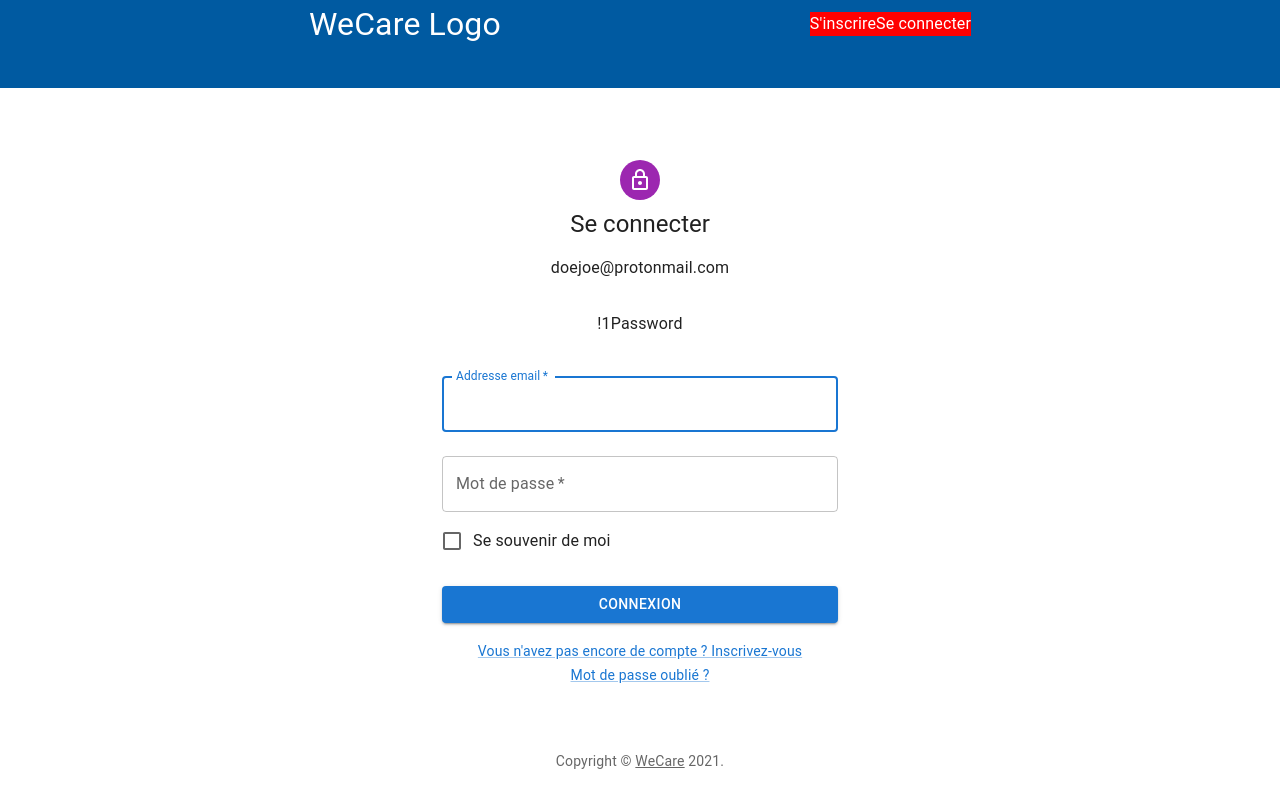
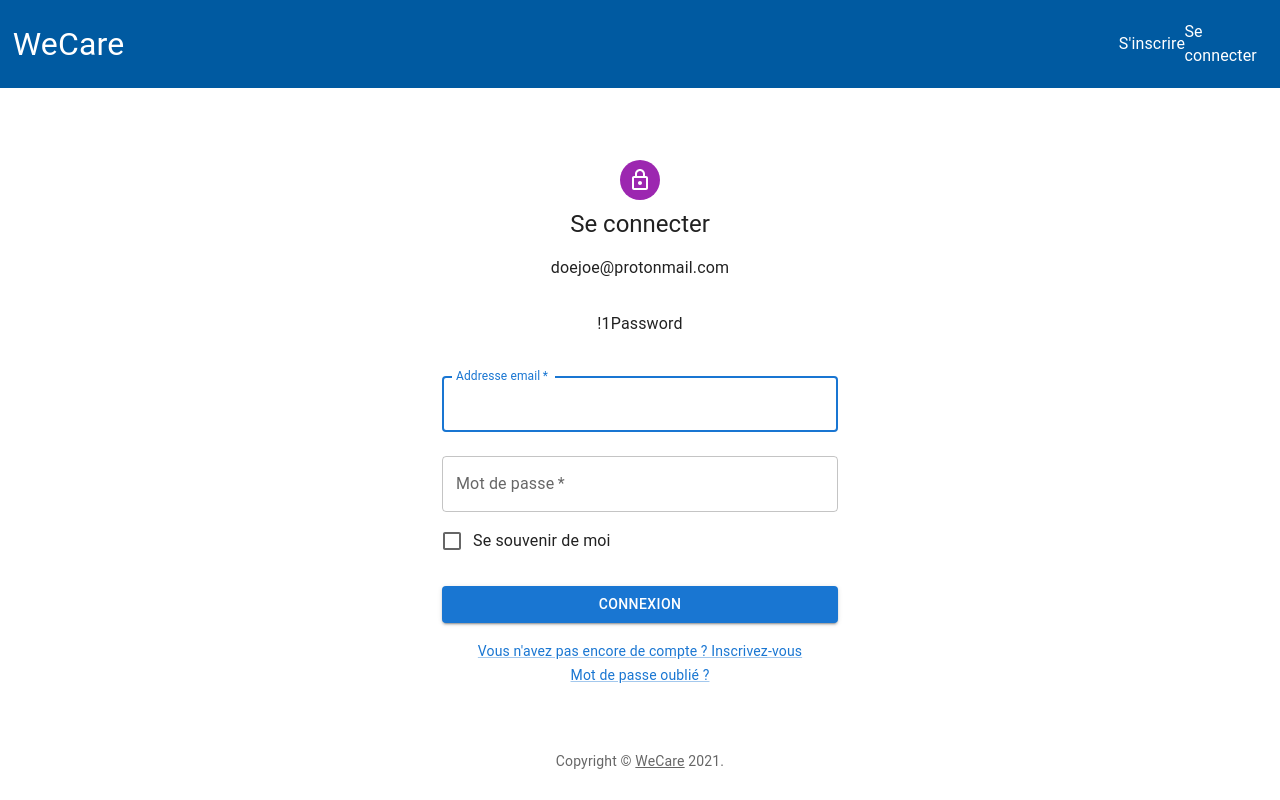
Before and after one commit to badace7/wecare-client, a React (Create React App) app: page /login in a window 1280 px wide. Shown: the top 800 px of the page. Built offline with nearby package versions, Linux system fonts and the light colour scheme.

Commit message:
navbar fixes

```diff
--- a/src/pages/Login/LoginForm.tsx
+++ b/src/pages/Login/LoginForm.tsx
@@ -37,10 +37,7 @@ const LoginForm = (props: any) => {
   const handleSubmit = (event: React.FormEvent<HTMLFormElement>) => {
     event.preventDefault();
     const data = new FormData(event.currentTarget);
-    console.log(`@@ login data`, data)
-
-
-
+    console.log(`@@ login data`, data);
   };
   return (
     <ThemeProvider theme={theme}>
@@ -115,12 +112,11 @@ const LoginForm = (props: any) => {
                 </Link>
               </Grid>
               <Grid item>
-              <Link href="#" variant="body2">
-                Mot de passe oublié ?
-              </Link>
+                <Link href="#" variant="body2">
+                  Mot de passe oublié ?
+                </Link>
+              </Grid>
             </Grid>
-            </Grid>
-
           </Box>
         </Box>
         <Copyright sx={{ mt: 8, mb: 4 }} />
--- a/src/pages/partials/Navbar/index.tsx
+++ b/src/pages/partials/Navbar/index.tsx
@@ -28,6 +28,11 @@ import { userStore } from "../../../types/user.types";
 import { Link } from "react-router-dom";
 
 const Nav = styled("nav")(({ theme }) => ({
+  display: "flex",
+  flexDirection: "row",
+  width: "100%",
+  justifyContent: "space-between",
+  alignItems: "center",
   backgroundColor: "#005AA1",
   height: "5.5rem",
 }));
@@ -35,6 +40,7 @@ const Nav = styled("nav")(({ theme }) => ({
 const NavLink = styled(Link)`
   text-decoration: none;
   color: white;
+  min-width: 15%;
 `;
 
 const Logo = styled(Link)`
@@ -67,7 +73,7 @@ const Search = styled("div")(({ theme }) => ({
 const LinkContainer = styled("div")(({ theme }) => ({
   // color: "red",
   display: "flex",
-  justifyContent: "space-evenly",
+  // justifyContent: "space-evenly",
   fontSize: "1rem",
   alignItems: "center",
 }));
@@ -217,39 +223,39 @@ export default function Navbar() {
   // }, [])
 
   return (
-    <Nav
-    // sx={{ flexGrow: 1 }}
-    >
+    <Nav>
+      <Logo to="/" color="inherit" sx={{ marginLeft: "1%" }}>
+        WeCare
+      </Logo>
       <LinkContainer>
-        <Logo to="/" color="inherit">
-          WeCare Logo
-        </Logo>
-
         {/* <NavLink to="/" color="inherit">
           Accueil
         </NavLink> */}
 
+        <Box
+          sx={{
+            marginRight: "1%",
+            display: "flex",
+            flexDirection: "row",
+            alignItems: "center",
+            // justifyContent: "center",
+          }}
+        >
           {userState.isLogged ? (
             <NavLink to="/" color="inherit">
-            Compte{" "}
+              Compte
             </NavLink>
           ) : (
-          <Box
-            sx={{
-              display: "flex",
-              backgroundColor: "red",
-              justifyContent: "center",
-            }}
-          >
-            {" "}
+            <>
               <NavLink to="/register" color="inherit">
                 S'inscrire
               </NavLink>
               <NavLink to="/login" color="inherit">
                 Se connecter
               </NavLink>
+            </>
+          )}
         </Box>
-        )}
       </LinkContainer>
       {renderMobileMenu}
       {renderMenu}
```
Lines whose indentation alone changed are shown as unchanged.
